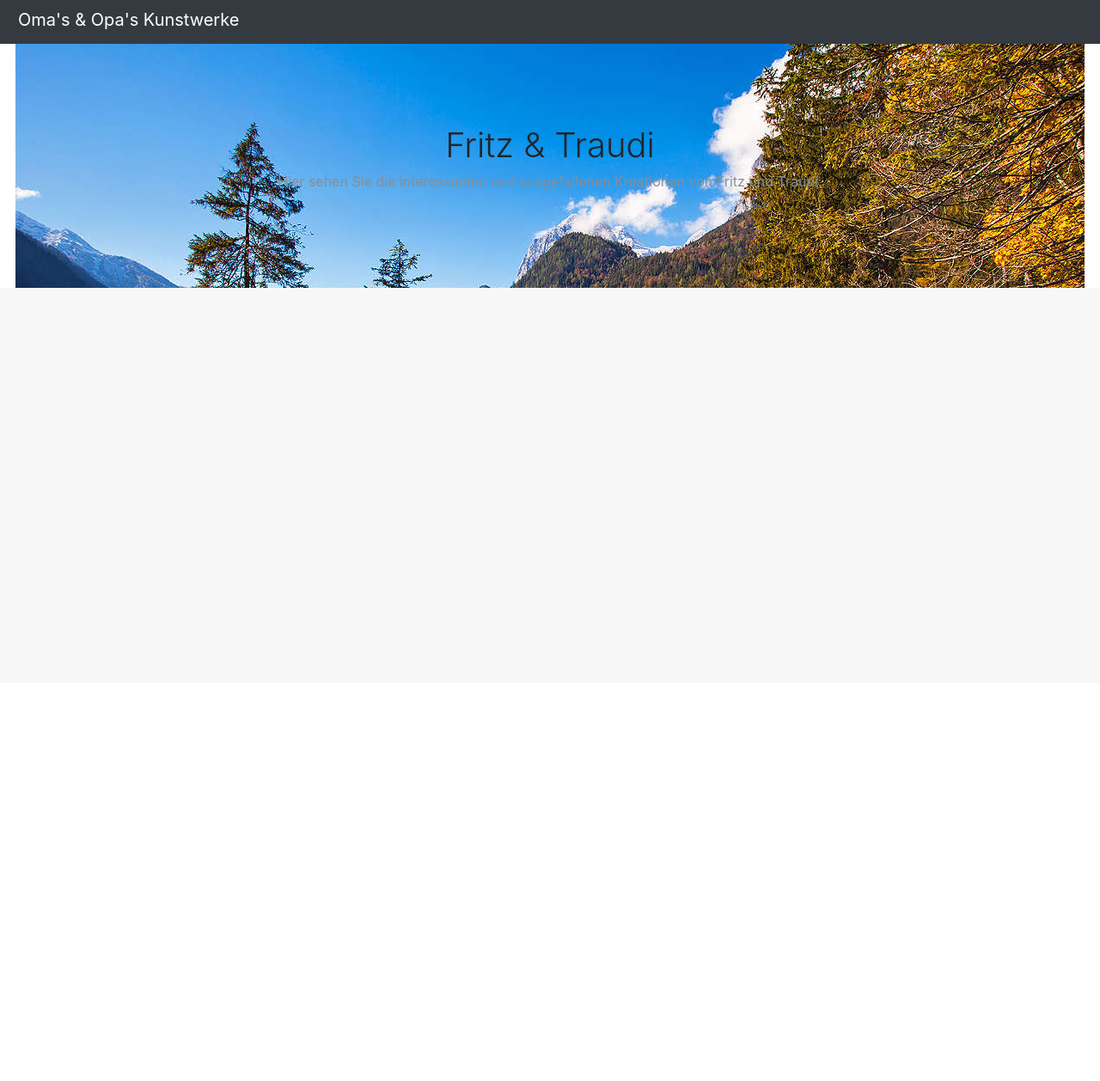
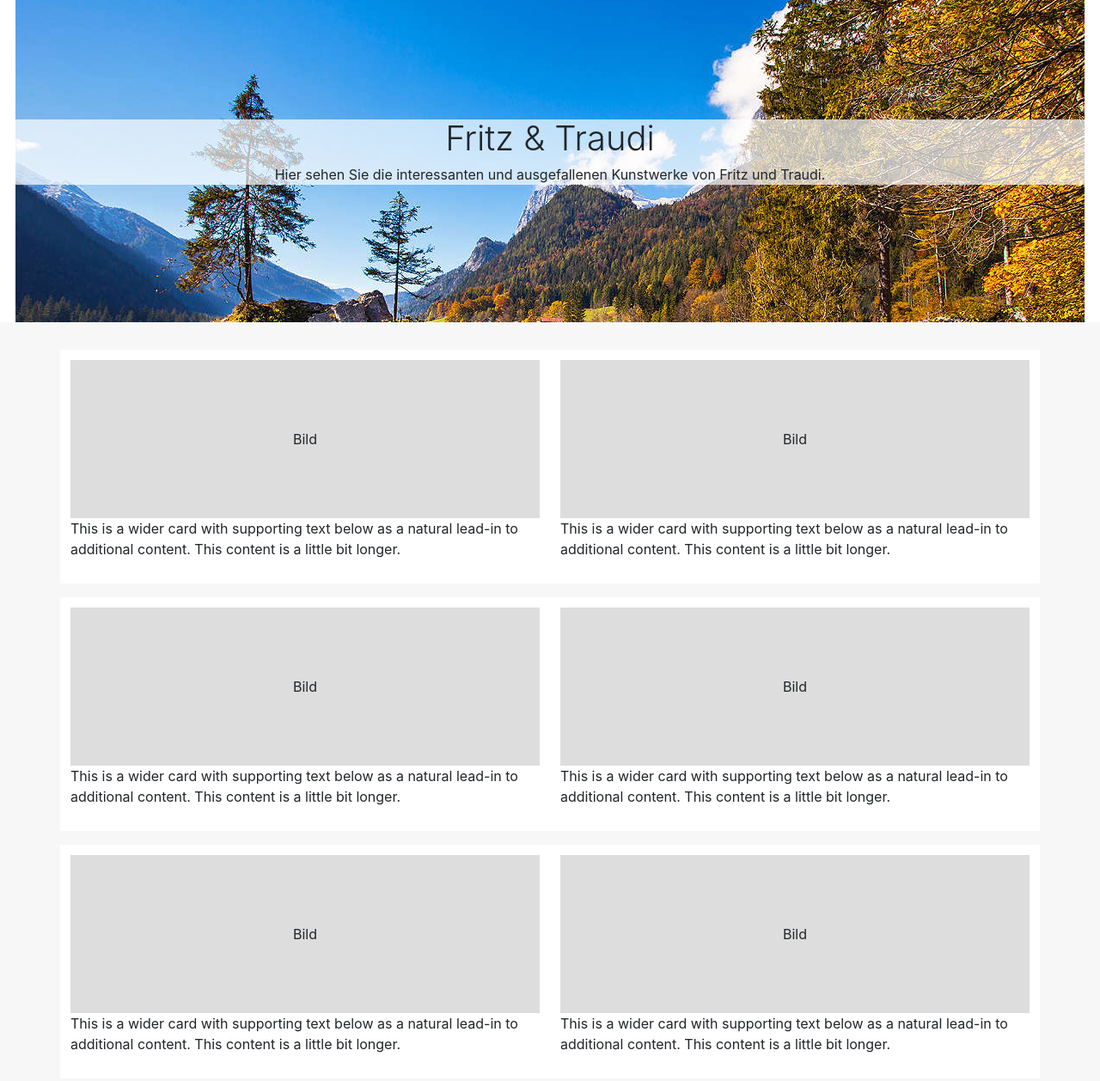
Before and after one commit to cgerstberger/ImageViewer, a plain HTML site: page index.html in a window 1280 px wide. Shown: the part 5-1263 px from the top of the page at 86% size. Before the commit the page ends 800 px from the top, so only its background shows below. Drawn offline with Linux system fonts and the light colour scheme; files that its build step writes are made by us from their sources; files whose address does not match are found by name.

Commit message:
Setting up a new design

```diff
--- a/index.html
+++ b/index.html
@@ -12,12 +12,41 @@
                 <div class="titleText">Oma's &amp; Opa's Kunstwerke</div>
             </div>
             <div class="headline">
-                <div class="headlineCentered container">
+                <div class="headlineCentered container-fluid">
                     <h1 class="headlineText">Fritz &amp; Traudi</h1>
-                    <p class="headlineSubtext">Hier sehen Sie die interessanten und ausgefallenen Kreationen von Fritz und Traudi.</p>
+                    <p class="headlineSubtext">Hier sehen Sie die interessanten und ausgefallenen Kunstwerke von Fritz und Traudi.</p>
                 </div>
             </div>
-            <div class="album"></div>
+            <div class="album">
+                <div class="albumMargin container">
+                    <div class="albumRow row">
+                        <div class="albumCard">
+                            <div class="divImage">Bild</div>
+                            <p>This is a wider card with supporting text below as a natural lead-in to additional content. This content is a little bit longer.</p>
+                        </div>
+                        <div class="albumCard">
+                            <div class="divImage">Bild</div>
+                            <p>This is a wider card with supporting text below as a natural lead-in to additional content. This content is a little bit longer.</p>
+                        </div>
+                        <div class="albumCard">
+                            <div class="divImage">Bild</div>
+                            <p>This is a wider card with supporting text below as a natural lead-in to additional content. This content is a little bit longer.</p>
+                        </div>
+                        <div class="albumCard">
+                            <div class="divImage">Bild</div>
+                            <p>This is a wider card with supporting text below as a natural lead-in to additional content. This content is a little bit longer.</p>
+                        </div>
+                        <div class="albumCard">
+                            <div class="divImage">Bild</div>
+                            <p>This is a wider card with supporting text below as a natural lead-in to additional content. This content is a little bit longer.</p>
+                        </div>
+                        <div class="albumCard">
+                            <div class="divImage">Bild</div>
+                            <p>This is a wider card with supporting text below as a natural lead-in to additional content. This content is a little bit longer.</p>
+                        </div>
+                    </div>
+                </div>
+            </div>
         </div>
     </body>
 </html>
--- a/navbar.css
+++ b/navbar.css
@@ -12,6 +12,8 @@ body{
     background-color: #343a40;
     color: white;
     flex: 0 1 auto;
+    min-height: 3rem;
+    display: none;
 }
 
 .titleText{
@@ -25,12 +27,13 @@ body{
     background-repeat: no-repeat;
     background-position-x: center;
     /*background-color: white;*/
-    padding-top: 6rem;
-    padding-bottom: 6rem;
+    padding-top: 9rem;
+    padding-bottom: 9rem;
 }
 
 .headlineCentered{
     text-align: center;
+    background-color: rgba(255,255,255,0.7);
 }
 
 .headlineText{
@@ -38,10 +41,32 @@ body{
 }
 
 .headlineSubtext{
-    color: #868e96;
+    /*color: #868e96;*/
 }
 
 .album{
     background-color: #f7f7f7;
     flex: 1 1 auto;
 }
+
+.albumMargin{
+    margin-top: 2rem;
+    margin-bottom: 2rem;
+}
+
+.albumRow{
+    background-color: #f7f7f7;
+}
+
+.albumCard{
+    background-color: white;
+    padding: 0.75rem;
+    width: 50%;
+    margin-bottom: 1rem;
+}
+
+.divImage{
+    background-color: #dddddd;
+    padding:5rem;
+    text-align: center;
+}
```
